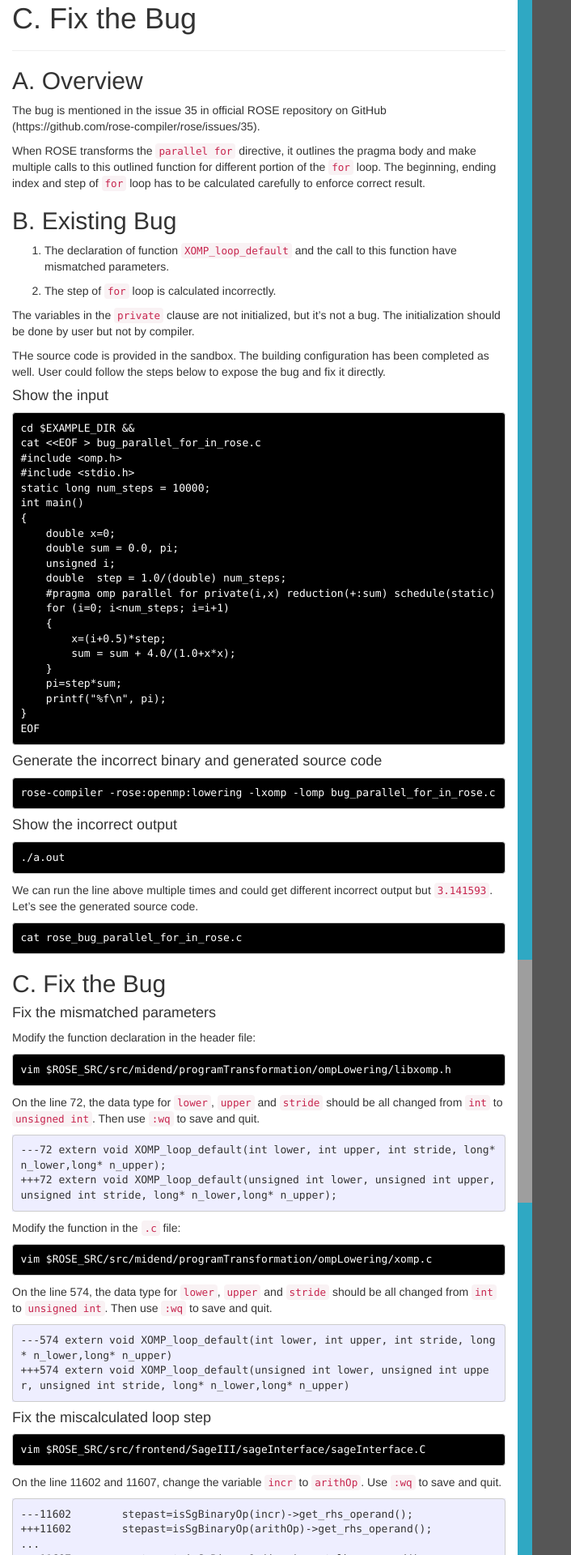
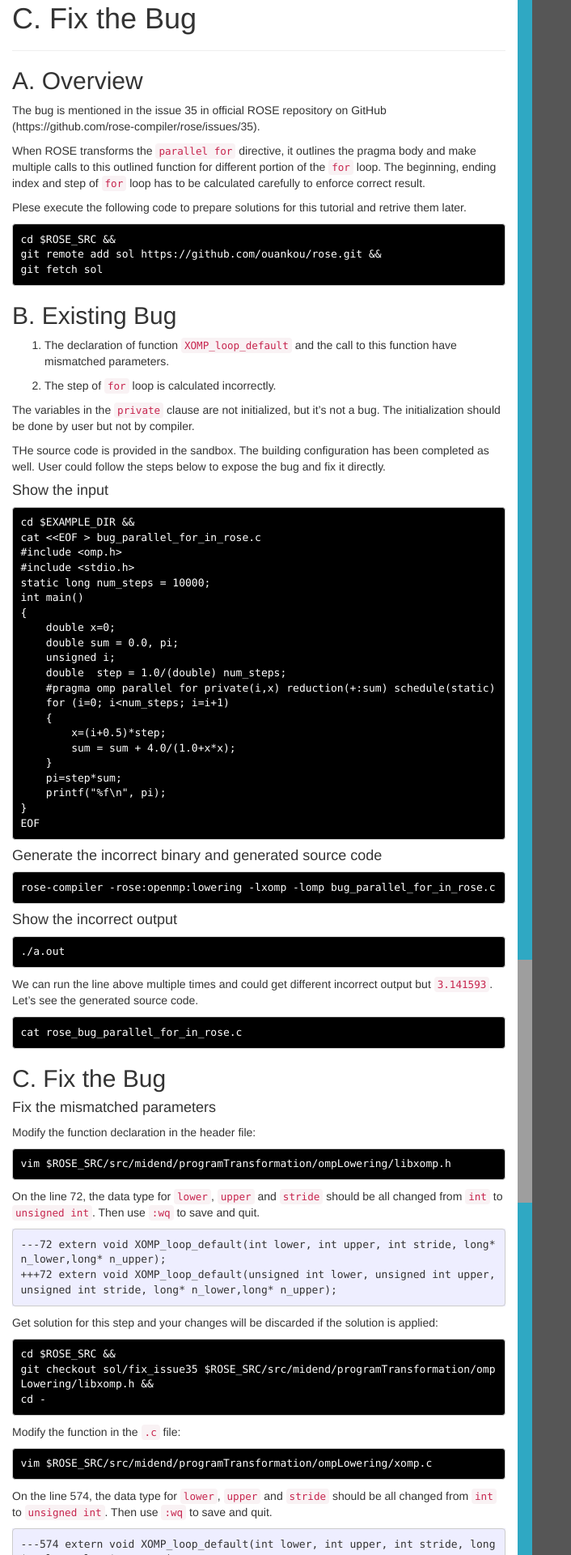
Before and after one commit to chunhualiao/freeCompilerCamp, a Jekyll site: the page built from compiler-classroom/_posts/2019-07-26-fix-bug-in-rose.markdown, in a window 1280 px wide. Shown: the part 369-2289 px from the top of the page at 81% size, without its empty margins (0-706 px from the left). Built offline with Jekyll 4.4.1, drawn with Linux system fonts in a browser that asks for light colours; nearby versions of some CDN libraries; some of the changed text lies outside the part shown; grey boxes are pictures that could not be loaded.

Commit message:
Add solutions for the tutorial of fixing bug in ROSE.

````diff
--- a/compiler-classroom/_posts/2019-07-26-fix-bug-in-rose.markdown
+++ b/compiler-classroom/_posts/2019-07-26-fix-bug-in-rose.markdown
@@ -27,7 +27,13 @@
 
 When ROSE transforms the ```parallel for``` directive, it outlines the pragma body and make multiple calls to this outlined function for different portion of the ```for``` loop. The beginning, ending index and step of ```for``` loop has to be calculated carefully to enforce correct result.
 
+Plese execute the following code to prepare solutions for this tutorial and retrive them later.
 
+```.term1
+cd $ROSE_SRC &&
+git remote add sol https://github.com/ouankou/rose.git &&
+git fetch sol
+```
 
 ## B. Existing Bug
 
@@ -99,6 +105,14 @@
 +++72 extern void XOMP_loop_default(unsigned int lower, unsigned int upper, unsigned int stride, long* n_lower,long* n_upper);
 ```
 
+Get solution for this step and your changes will be discarded if the solution is applied:
+
+```.term1
+cd $ROSE_SRC &&
+git checkout sol/fix_issue35 $ROSE_SRC/src/midend/programTransformation/ompLowering/libxomp.h &&
+cd -
+```
+
 Modify the function in the ```.c``` file:
 ```.term1
 vim $ROSE_SRC/src/midend/programTransformation/ompLowering/xomp.c
@@ -107,6 +121,14 @@
 ```
 ---574 extern void XOMP_loop_default(int lower, int upper, int stride, long* n_lower,long* n_upper)
 +++574 extern void XOMP_loop_default(unsigned int lower, unsigned int upper, unsigned int stride, long* n_lower,long* n_upper)
+```
+
+Get solution for this step and your changes will be discarded if the solution is applied:
+
+```.term1
+cd $ROSE_SRC &&
+git checkout sol/fix_issue35 $ROSE_SRC/src/midend/programTransformation/ompLowering/xomp.c &&
+cd -
 ```
 
 
@@ -123,6 +145,14 @@
 ...
 ---11607          stepast=isSgBinaryOp(incr)->get_lhs_operand();
 +++11607          stepast=isSgBinaryOp(arithOp)->get_lhs_operand();
+```
+
+Get solution for this step and your changes will be discarded if the solution is applied:
+
+```.term1
+cd $ROSE_SRC &&
+git checkout sol/fix_issue35 $ROSE_SRC/src/frontend/SageIII/sageInterface/sageInterface.C &&
+cd -
 ```
 
 
````
